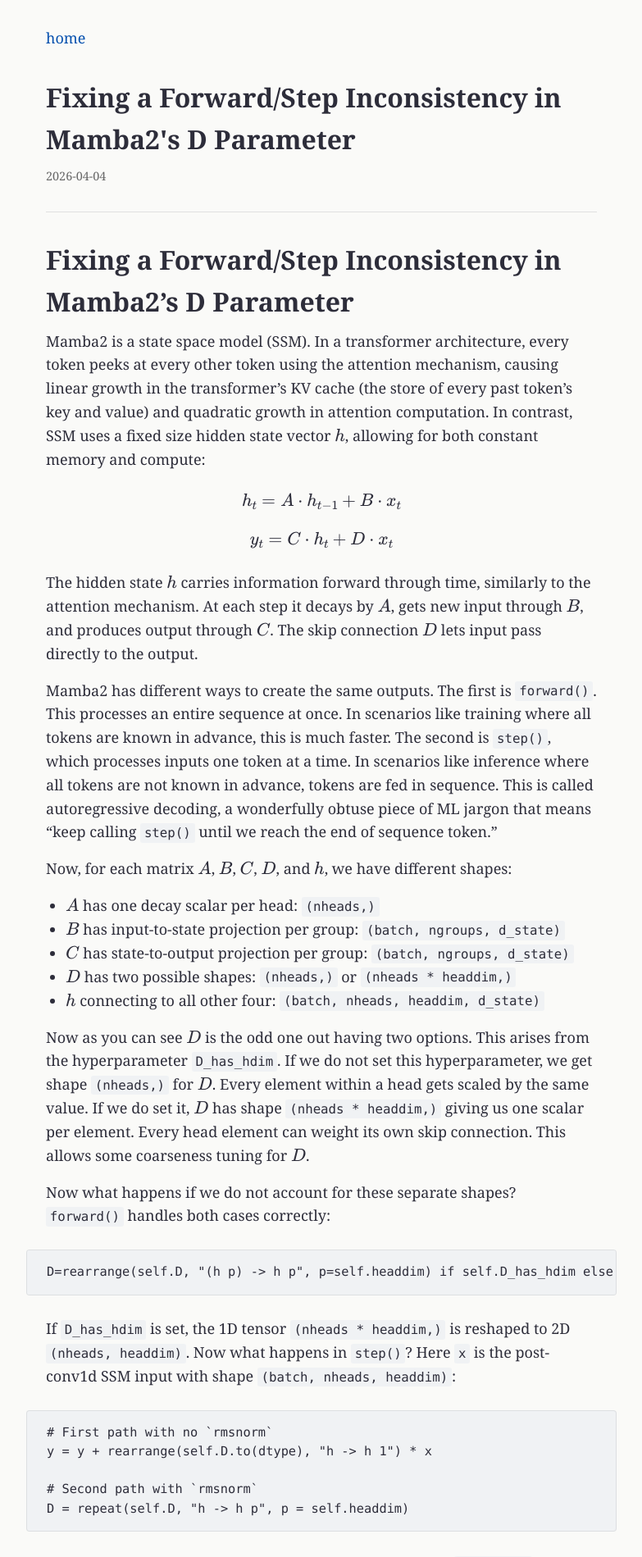
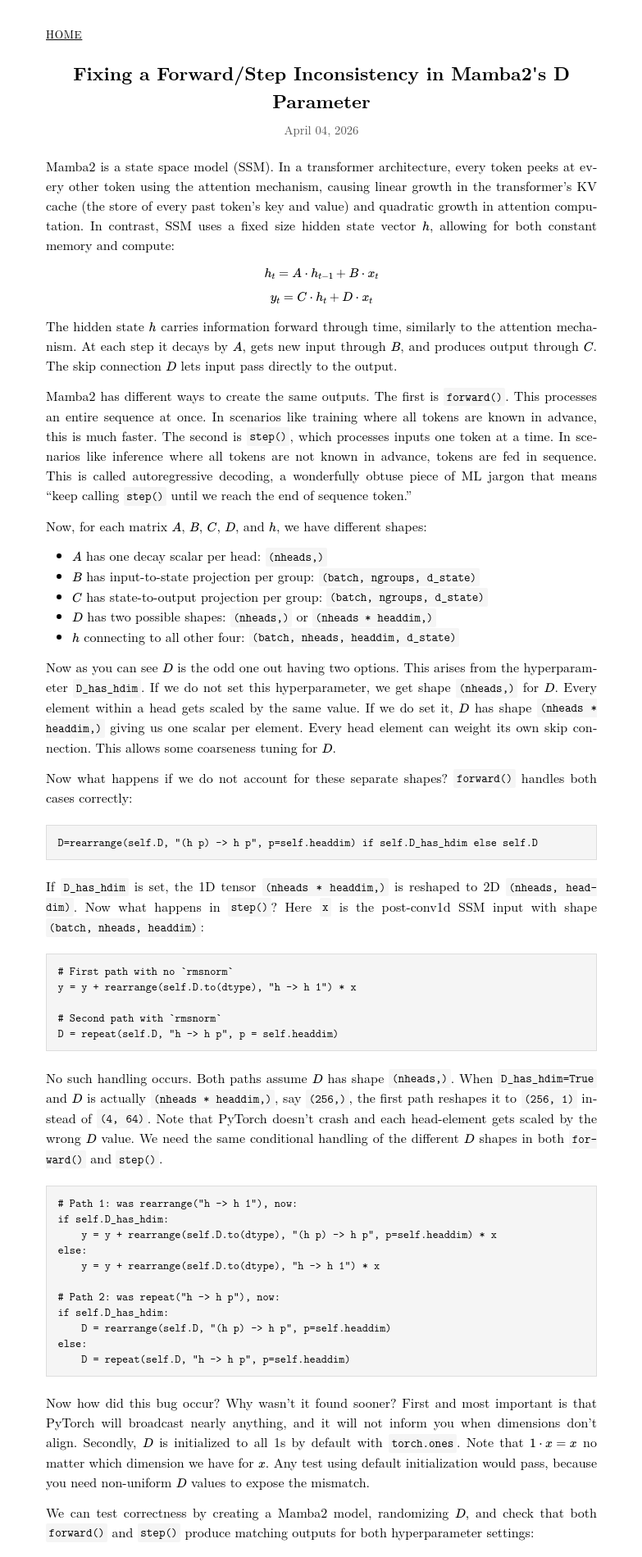
Before and after one commit to ccs668899/ccs668899.github.io, a Jekyll site: the page built from _posts/2026-04-04-mamba2-d-has-hdim-fix.md, in a window 1280 px wide. Shown: the top 1899 px of the page at 82% size, without its empty margins (248-1031 px from the left). Built offline with Jekyll 4.4.1, drawn with Linux system fonts in a browser that asks for light colours; some web fonts are replaced.

Commit message:
Academic paper style: Latin Modern font, justified text, numbered sections, centered title

```diff
--- a/_layouts/post.html
+++ b/_layouts/post.html
@@ -2,6 +2,5 @@
 layout: default
 ---
 <h1>{{ page.title }}</h1>
-<p class="date">{{ page.date | date: "%Y-%m-%d" }}</p>
-<hr>
+<p class="date">{{ page.date | date: "%B %d, %Y" }}</p>
 {{ content }}
--- a/_posts/2026-04-04-mamba2-d-has-hdim-fix.md
+++ b/_posts/2026-04-04-mamba2-d-has-hdim-fix.md
@@ -3,8 +3,6 @@ layout: post
 title: Fixing a Forward/Step Inconsistency in Mamba2's D Parameter
 date: 2026-04-04
 ---
-
-# Fixing a Forward/Step Inconsistency in Mamba2's D Parameter
 
 Mamba2 is a state space model (SSM). In a transformer architecture, every token peeks at every other token using the attention mechanism, causing linear growth in the transformer's KV cache (the store of every past token's key and value) and quadratic growth in attention computation. In contrast, SSM uses a fixed size hidden state vector $h$, allowing for both constant memory and compute:
 
--- a/assets/css/style.css
+++ b/assets/css/style.css
@@ -1,70 +1,93 @@
+@import url('https://fonts.googleapis.com/css2?family=Latin+Modern+Roman:ital,wght@0,400;0,700;1,400&display=swap');
+
 :root {
-  --bg: #fafaf8;
-  --text: #2d2d3a;
-  --text-secondary: #666;
-  --link: #0550ae;
-  --code-bg: #f0f2f4;
-  --code-border: rgba(0,0,0,0.08);
-  --border: #e0e0e0;
-  --blockquote: #555;
+  --bg: #fff;
+  --text: #000;
+  --text-secondary: #555;
+  --link: #000;
+  --code-bg: #f5f5f5;
+  --code-border: #ddd;
+  --border: #000;
 }
 
 @media (prefers-color-scheme: dark) {
   :root {
-    --bg: #1a1a2e;
-    --text: #d0d0d8;
-    --text-secondary: #888;
-    --link: #58a6ff;
-    --code-bg: #252540;
-    --code-border: rgba(255,255,255,0.06);
-    --border: #333;
-    --blockquote: #999;
+    --bg: #1a1a1a;
+    --text: #d4d4d4;
+    --text-secondary: #999;
+    --link: #d4d4d4;
+    --code-bg: #222;
+    --code-border: #444;
+    --border: #d4d4d4;
   }
 }
 
 *, *::before, *::after { box-sizing: border-box; margin: 0; padding: 0; }
 
 body {
-  font-family: Charter, 'Bitstream Charter', Georgia, serif;
-  font-size: 18px;
-  line-height: 1.6;
+  font-family: 'Latin Modern Roman', 'Computer Modern', 'CMU Serif', Georgia, serif;
+  font-size: 12pt;
+  line-height: 1.5;
   color: var(--text);
   background: var(--bg);
   max-width: 720px;
   margin: 0 auto;
   padding: 2rem 1.5rem;
-  -webkit-font-smoothing: antialiased;
+  text-align: justify;
+  hyphens: auto;
+  -webkit-hyphens: auto;
 }
 
-h1 { font-size: 2rem; margin-bottom: 0.5rem; }
-h2 { font-size: 1.5rem; margin-top: 2rem; margin-bottom: 0.5rem; }
-h3 { font-size: 1.2rem; margin-top: 1.5rem; margin-bottom: 0.5rem; }
+h1 {
+  font-size: 17pt;
+  text-align: center;
+  margin-bottom: 0.3em;
+}
 
-p, ul, ol { margin-bottom: 0.9em; }
-ul, ol { padding-left: 1.5rem; }
+h2 {
+  font-size: 14pt;
+  margin-top: 1.5em;
+  margin-bottom: 0.5em;
+  counter-increment: section;
+}
 
-a { color: var(--link); text-decoration: none; }
-a:hover { text-decoration: underline; }
+h2::before {
+  content: counter(section) ". ";
+}
+
+h3 {
+  font-size: 12pt;
+  margin-top: 1em;
+  margin-bottom: 0.3em;
+}
+
+body { counter-reset: section; }
+
+p, ul, ol { margin-bottom: 0.8em; }
+ul, ol { padding-left: 2em; }
+
+a { color: var(--link); text-decoration: underline; }
+a:hover { text-decoration: none; }
 
 code {
-  font-family: 'JetBrains Mono', 'Fira Code', 'Source Code Pro', Consolas, monospace;
-  font-size: 0.875em;
+  font-family: 'Latin Modern Mono', 'CMU Typewriter Text', 'Courier New', monospace;
+  font-size: 0.9em;
   background: var(--code-bg);
-  padding: 0.15em 0.3em;
-  border-radius: 3px;
+  padding: 0.1em 0.25em;
+  border-radius: 2px;
 }
 
 pre {
+  font-family: 'Latin Modern Mono', 'CMU Typewriter Text', 'Courier New', monospace;
   font-size: 0.85em;
-  line-height: 1.45;
+  line-height: 1.4;
   background: var(--code-bg);
   border: 1px solid var(--code-border);
-  border-radius: 4px;
-  padding: 1em 1.25em;
+  border-radius: 0;
+  padding: 0.8em 1em;
   overflow-x: auto;
-  margin: 1.75em -1.5rem;
-  padding-left: 1.5rem;
-  padding-right: 1.5rem;
+  margin: 1.5em 0;
+  text-align: left;
 }
 
 pre code {
@@ -74,25 +97,39 @@ pre code {
 }
 
 blockquote {
-  border-left: 3px solid var(--border);
-  padding-left: 1rem;
-  color: var(--blockquote);
-  margin-bottom: 0.9em;
+  margin: 1em 2em;
+  font-style: italic;
 }
 
 img { max-width: 100%; }
 
-.date { color: var(--text-secondary); font-size: 0.9rem; }
-.post-list { list-style: none; padding: 0; }
-.post-list li { margin-bottom: 0.75rem; }
-.post-list .date { margin-right: 0.5rem; }
+.date {
+  color: var(--text-secondary);
+  font-size: 11pt;
+  text-align: center;
+  display: block;
+  margin-bottom: 1.5em;
+}
 
-nav { margin-bottom: 2rem; }
-nav a { margin-right: 1rem; }
+.post-list { list-style: none; padding: 0; text-align: left; }
+.post-list li { margin-bottom: 0.5em; }
+.post-list .date { display: inline; margin-right: 0.5em; }
 
-hr { border: none; border-top: 1px solid var(--border); margin: 2rem 0; }
+nav {
+  margin-bottom: 1.5em;
+  font-size: 10pt;
+  text-transform: uppercase;
+  letter-spacing: 0.05em;
+}
+nav a { margin-right: 1em; }
+
+hr {
+  border: none;
+  border-top: 0.5pt solid var(--border);
+  margin: 1.5em 0;
+}
 
 mjx-container[display="true"],
 .MathJax_Display {
-  margin: 1.25em 0 !important;
+  margin: 1em 0 !important;
 }
```
